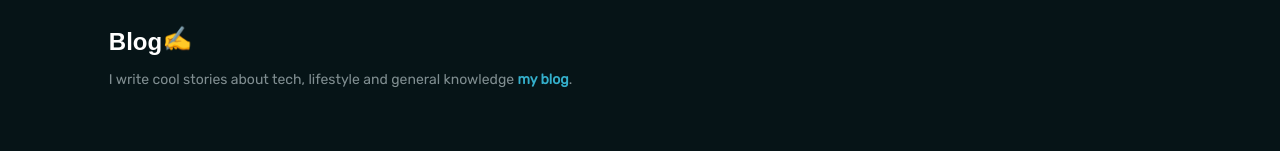
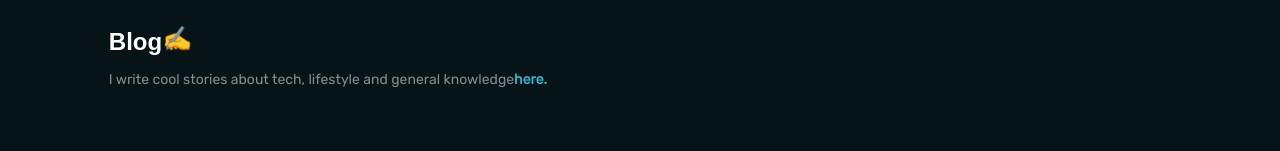
Before and after one commit to TreasureUzoma/Portfolio, a Next.js app: page / in a window 1280 px wide. Shown: the part 4193-4344 px from the top of the page. Built offline with nearby package versions, Linux system fonts and the light colour scheme; a web font is replaced by a local one.

Commit message:
lets see

```diff
--- a/app/components/BlogIntro.tsx
+++ b/app/components/BlogIntro.tsx
@@ -8,8 +8,15 @@ const BlogIntro = () => {
                         <span className="inline-block animate-bounce">✍️</span>
                     </h2>
                     <p className="text-sm text-[#808e91] font-rubik my-3">
-                      I write cool stories about tech, lifestyle and general knowledge <a href="https://treasureuzomablog.vercel.app"
-                      targert="_blank"                      className="text-[#34afcb] font-bold">my blog</a>.
+                        I write cool stories about tech, lifestyle and general
+                        knowledge
+                        <a
+                            href="https://treasureuzomablog.vercel.app"
+                            target="_blank"
+                            className="text-[#34afcb] font-bold"
+                        >
+                            here.
+                        </a>
                     </p>
                 </div>
             </div>
```
